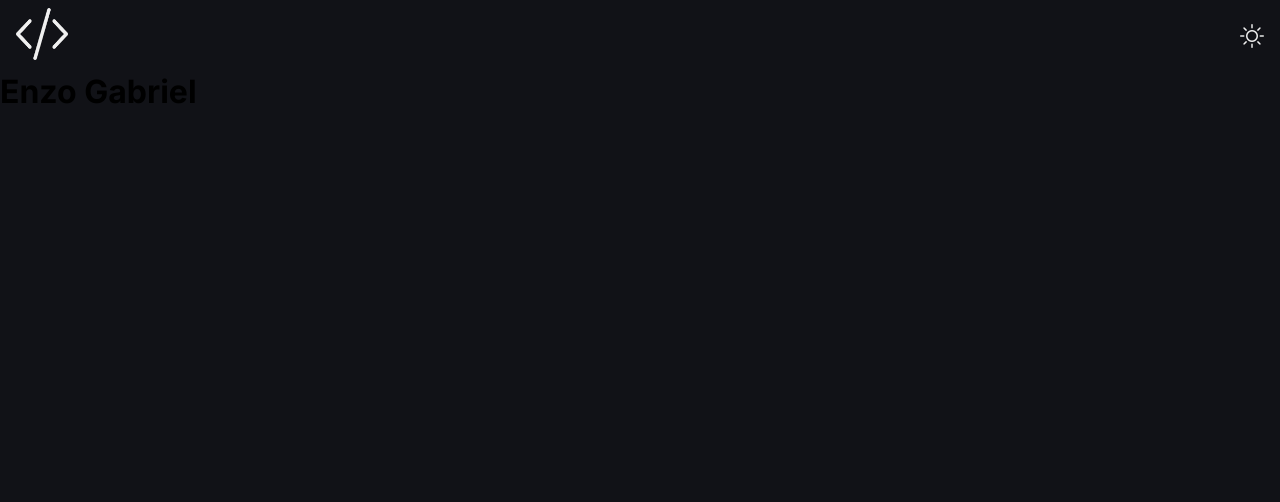
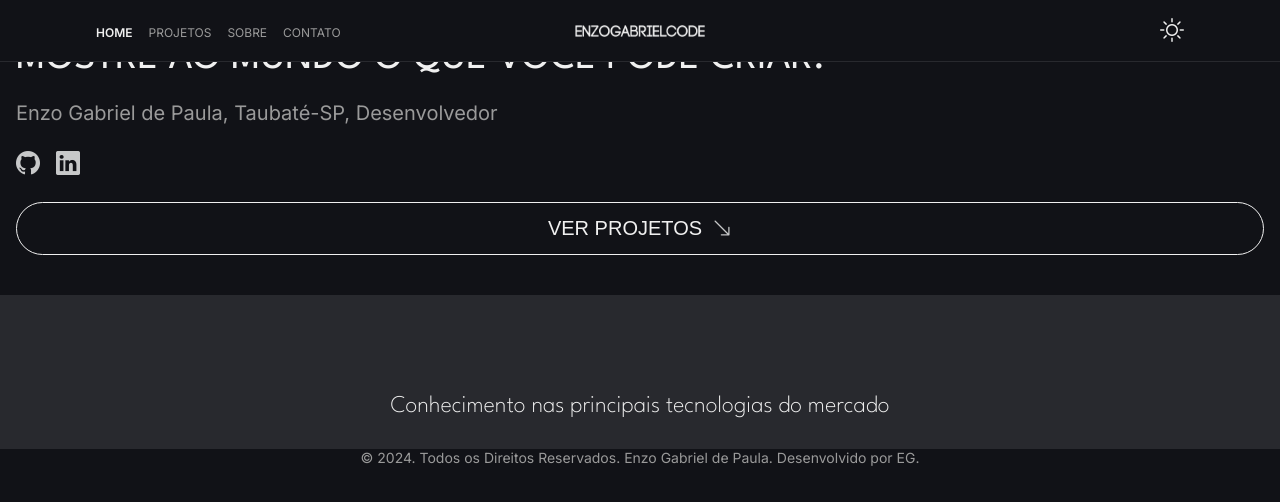
Before and after one commit to EnzoGabrielCode/EnzoGabrielCode.github.io, a plain HTML site: page index.html in a window 1280 px wide. Drawn offline with nearby package versions, Linux system fonts and the light colour scheme.

Commit message:
começando o projeto para o celular

```diff
--- /dev/null
+++ b/assets/scripts/scripts.js
@@ -0,0 +1,13 @@
+const toggleTheme = document.getElementById("toggleTheme")
+const rootHtml = document.documentElement
+
+function changeTheme(){
+    const currentTheme = rootHtml.getAttribute("data-theme")
+
+    if(currentTheme === "dark") rootHtml.setAttribute("data-theme", "light")
+    else rootHtml.setAttribute("data-theme", 'dark')
+    toggleTheme.classList.toggle("bi-sun")
+    toggleTheme.classList.toggle("bi-moon-stars")
+}
+
+toggleTheme.addEventListener('click', changeTheme)
--- a/assets/styles/main.css
+++ b/assets/styles/main.css
@@ -1,16 +1,77 @@
 @import url('https://fonts.googleapis.com/css2?family=Inter:ital,opsz,wght@0,14..32,100..900;1,14..32,100..900&display=swap');
+@import url('https://fonts.googleapis.com/css2?family=Inter:ital,opsz,wght@0,14..32,100..900;1,14..32,100..900&family=League+Spartan:wght@100..900&display=swap');
+
+:root, :root[data-theme="dark"]{
+    --primary-color: #f0f0f0;
+
+    --primary-bg-color: #111217;
+    --secondary-bg-color: #28292E;
+    --border-color: #28292E;
+
+    --title-color: #F0F0F0;
+    --text-color: #9A9A9A;
+    --link-color: #9A9A9A;
+    --icon-color: #C7C8C9;
+}
+
+:root[data-theme="light"]{
+    --primary-color: #0B0B0F;
+
+	--primary-bg-color: #E9E9E9;
+	--secondary-bg-color: #C7C8C9;
+	--primary-border-color: #C7C8C9;
+	--secondary-border-color: #9A9A9C;
+
+	--title-color: #0B0B0F;
+	--text-color: #28292E;
+	--link-color: #28292E;
+	--icon-color: #56575A;
+}
+
+html[data-theme="light"] .brand__logo,
+html[data-theme="light"] .brand__name{
+    filter: invert(1);
+}
 
 body{
     background-color: var(--primary-bg-color);
     font-family: "Inter", sans-serif;
+    color: var(--text-color);
 }
 
 a{
     text-decoration: none;
+    color: var(--text-color);
+}
+
+a:hover{
+    color: var(--primary-color);
+    font-weight: 600;
 }
 
 i{
     color: var(--icon-color);
+}
+
+b{
+    font-weight: 400;
+}
+
+h1{
+    font-size: 2.5rem;
+    font-weight: 200;
+}
+
+h1, h2, h3{
+    font-family: "League Spartan", sans-serif;
+    text-transform: uppercase;
+    color: var(--title-color);
+    font-weight: 200;
+}
+
+p{
+    font-size: 1.25rem;
+    text-align: justify;
 }
 
 .header{
@@ -20,16 +81,29 @@ i{
     align-items: center;
     width: 100%;
     padding: 0.5rem 1rem;
+    z-index: 2;
+}
+
+.header__toggle{
+    display: flex;
+    justify-content: flex-end;
 }
 
 .header__brand .brand__logo{
-    width: 3.25rem;
-    height: 3.25rem;
+    width: 2.5rem;
+    height: 2.5rem;
+}
+
+.header__brand .brand__name{
+    width: 130px;
+    height: 12px;
 }
 
 #toggleTheme{
     font-size: 1.5rem;
     color: var(--primary-color);
+    cursor: pointer;
+    transition: ease-in-out .4s;
 }
 
 .menu{
@@ -60,7 +134,9 @@ i{
 }
 
 .menu__link.active .menu__icon,
-.menu__link.active .menu__text{
+.menu__link.active .menu__text,
+.menu__link:hover .menu__icon,
+.menu__link:hover .menu__text{
     color: var(--primary-color);
     font-weight: 600;
 }
@@ -78,8 +154,116 @@ i{
     text-transform: uppercase;
 }
 
+.header__nav{
+    display: none;
+}
+
+.menu--principal{
+    gap: 1rem;
+}
+
+.brand__name{
+    display: none;
+}
+
+.menu--social{
+    gap: 1rem;
+}
+
+.btn{
+    display: flex;
+    gap: 0.625rem;
+    align-items: center;
+    justify-content: center;
+    width: 100%;
+    background: transparent;
+    border-radius: 3.125rem;
+    padding: 0.875rem 1rem;
+}
+
+.btn span, .btn i{
+    font-size: 1.25rem;
+    text-transform: uppercase;
+}
+
+.btn--primary span{
+    color: var(--primary-color);
+}
+
+.btn--primary{
+    border: 1px solid var(--primary-color);
+}
+
+main{
+    display: flex;
+    flex-direction: column;
+    gap: 2rem;
+    padding: 2.5rem 1rem;
+}
+
+.main__content1{
+    display: flex;
+    flex-direction: column;
+    gap: 1.5rem;
+}
+
+.habilidades{
+    display: flex;
+    flex-direction: column;
+    padding: 6.25rem 1rem 2rem 1rem;
+    background: var(--secondary-bg-color);
+    margin-top: 100;
+    align-items: center;
+    justify-content: center;
+}
+
+.habilidades h2{
+    text-transform: none;
+}
+
+footer{
+    margin-bottom: 5rem;
+}
+
+footer p{
+    font-size:  .875rem;
+    text-align: center;
+    margin-bottom: 5rem;
+}
+
 @media (min-width: 768px){
-    .menu--mobile{
+    .header{
+        position: fixed;
+        border-bottom: 1px solid var(--border-color);
+        padding: 1rem 6rem;
+        background: var(--primary-bg-color);
+    }
+
+    .nav--mobile{
         display: none;
     }
+    .brand__logo{
+        display: none;
+    }
+    .brand__name{
+        display: flex;
+    }
+    .header__nav{
+        display: flex;
+    }
+
+    .header__nav,
+    .header__toggle{
+        min-width: 30%;
+    }
+
+    footer{
+        margin: 0;
+    }
 }
+
+@media (min-width: 1400px){
+    .header{
+        padding: 1rem 15rem;
+    }
+}
--- a/assets/styles/reset.css
+++ b/assets/styles/reset.css
@@ -5,16 +5,3 @@
     vertical-align: baseline;
     list-style: none;
 }
-
-:root{
-    --primary-color: #f0f0f0;
-
-    --primary-bg-color: #111217;
-    --secondary-bg-color: #28292E;
-    --border-color: #28292E;
-
-    --title-color: #9A9A9A;
-    --text-color: #9A9A9A;
-    --link-color: #9A9A9A;
-    --icon-color: #C7C8C9;
-}
--- a/index.html
+++ b/index.html
@@ -1,5 +1,5 @@
 <!DOCTYPE html>
-<html lang="pt-br">
+<html lang="pt-br" data-theme="dark">
 <head>
     <meta charset="UTF-8">
     <meta name="viewport" content="width=device-width, initial-scale=1.0">
@@ -20,13 +20,23 @@
 </head>
 <body>
     <header class="header">
+        <nav class="header__nav">
+            <ul class="menu menu--principal">
+                <li class="menu__item"><a class="menu__link active" href="#home"><span class="menu__text">HOME</span></a></li>
+                <li class="menu__item"><a class="menu__link" href="#projetos"><span class="menu__text">PROJETOS</span></a></li>
+                <li class="menu__item"><a class="menu__link" href="#sobre"><span class="menu__text">SOBRE</span></a></li>
+                <li class="menu__item"><a class="menu__link" href="#contato"><span class="menu__text">CONTATO</span></a></li>
+            </ul>
+        </nav>
         <div class="header__brand">
             <img class="brand__logo" src="assets/img/Vector-white.png" alt="Logo">
-
+            <img class="brand__name" src="assets/img/EnzoGabrielCode.png" alt="">
         </div>
-        <i id="toggleTheme" class="bi bi-sun"></i>
+        <div class="header__toggle">
+            <i id="toggleTheme" class="bi bi-sun"></i>
+        </div>
     </header>
-    <nav>
+    <nav class="nav--mobile">
         <ul class="menu menu--mobile">
             <li class="menu__item"><a class="menu__link active" href="#home"><i class="menu__icon bi bi-house-door"></i><span class="menu__text">HOME</span></a></li>
             <li class="menu__item"><a class="menu__link" href="#projetos"><i class="menu__icon bi bi-window-stack"></i><span class="menu__text">PROJETOS</span></a></li>
@@ -34,7 +44,28 @@
             <li class="menu__item"><a class="menu__link" href="#contato"><i class="menu__icon bi bi-envelope"></i><span class="menu__text">CONTATO</span></a></li>
         </ul>
     </nav>
-
-    <h1>Enzo Gabriel</h1>
+    <main>
+        <div class="main__content1">
+            <h1><b>mostre ao mundo o que você pode criar!</b></h1>
+            <p>Enzo Gabriel de Paula, Taubaté-SP, Desenvolvedor</p>
+            <ul class="menu menu--social">
+                <li><a class="menu__icon menu__link" href="https://github.com/EnzoGabrielCode"><i class="bi bi-github"></i></a></li>
+                <li><a class="menu__icon menu__link" href="https://www.linkedin.com/in/enzo-gabriel-de-paula-8795a8332/"><i class="bi bi-linkedin"></i></a></li>
+            </ul>
+            <button class="btn btn--primary">
+                <span>Ver projetos</span>
+                <i class="bi bi-arrow-down-right"></i>
+            </button>
+        </div>
+    </main>
+        <section class="habilidades">
+            <h2>Conhecimento nas principais tecnologias do mercado</h2>
+        </section>
+    <footer>
+        <p>
+            © 2024. Todos os Direitos Reservados. Enzo Gabriel de Paula. Desenvolvido por <a href="https://github.com/EnzoGabrielCode">EG</a>.
+        </p>
+    </footer>
+    <script src="./assets/scripts/scripts.js"></script>
 </body>
 </html>
```
Also changed, not shown: assets/img/EnzoGabrielCode.png (added).
